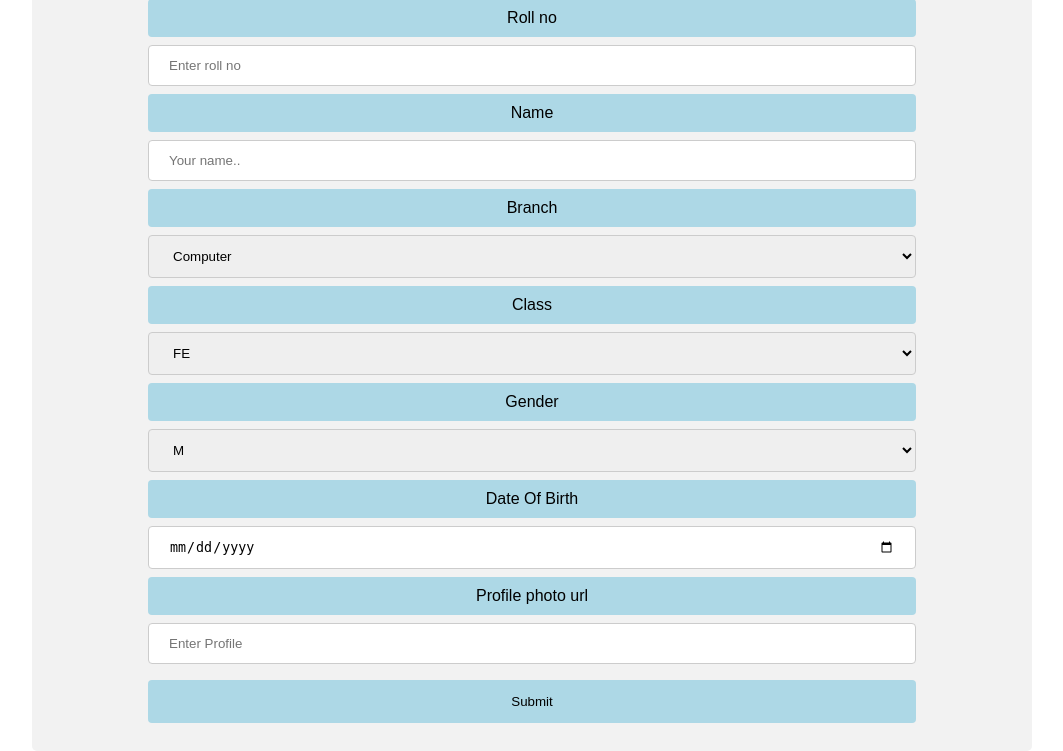
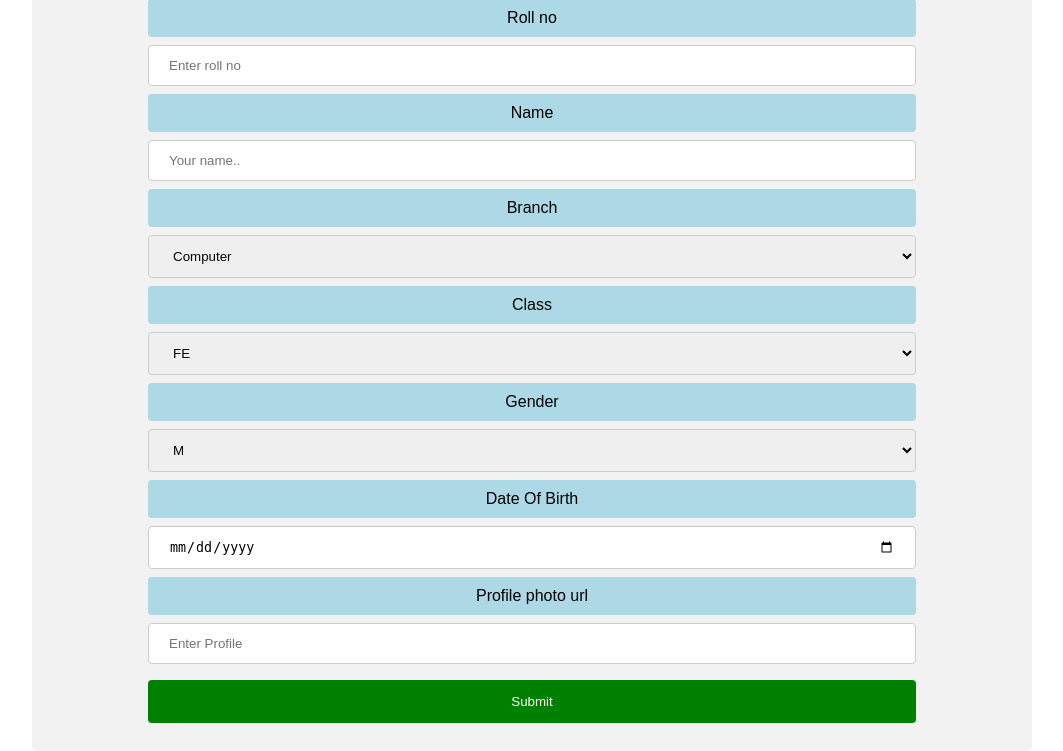
Before and after one commit to aniketkardule/students, a PHP site: page /add-student.php in a window 1280 px wide. Shown: the part 93-844 px from the top of the page, without its empty margins (108-1171 px from the left). Run offline with PHP 8.4, Linux system fonts and the light colour scheme; some web fonts are replaced.

Commit message:
Update add-student.php

```diff
--- a/add-student.php
+++ b/add-student.php
@@ -106,7 +106,7 @@ label{
     <input name="dob" id="" type="date" placeholder="Enter DOB" required>
   <label for="country">Profile photo url</label>
    <input name="purl" id="" type="media" placeholder="Enter Profile" required>
-    <input type="submit" value="Submit">
+    <input style="background:green;color:#fff;" type="submit" value="Submit">
   </form>
 </div>
 
```
